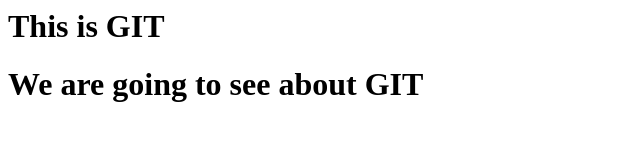
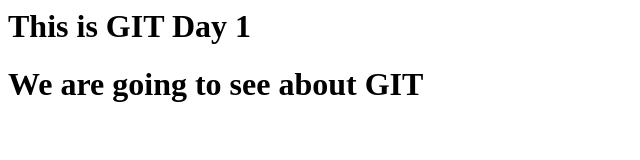
Before and after one commit to greensguna7/nissandevenv, a plain HTML site: page index.html in a window 1280 px wide. Shown: the whole page, without its empty margins (0-640 px from the left). Drawn offline with Linux system fonts and the light colour scheme.

Commit message:
Second Commit

```diff
--- a/index.html
+++ b/index.html
@@ -1,4 +1,4 @@
 <html>
-<h1>This is GIT</h1>
+<h1>This is GIT Day 1</h1>
 <h1>We are going to see about GIT</h1>
 </html>
```
